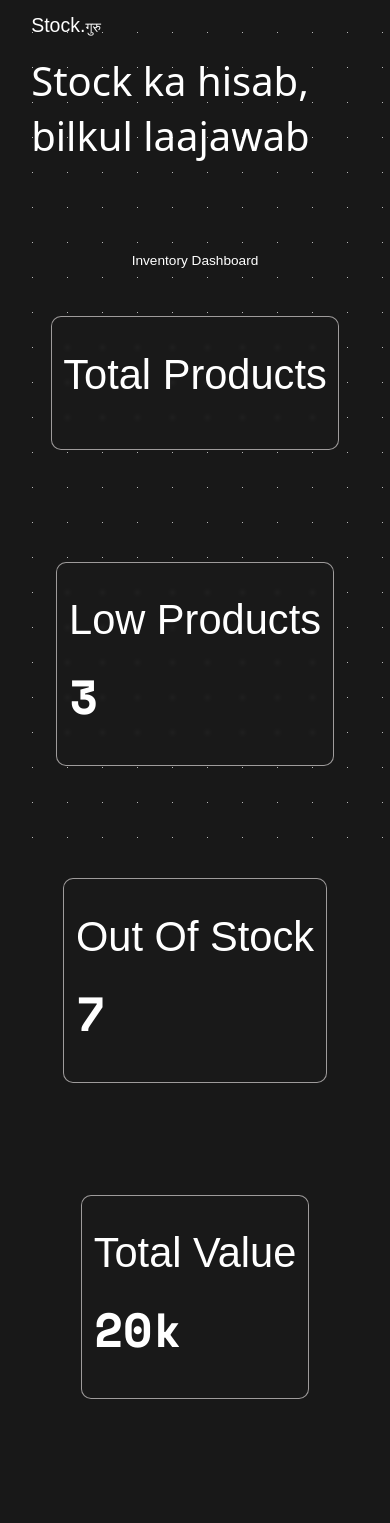
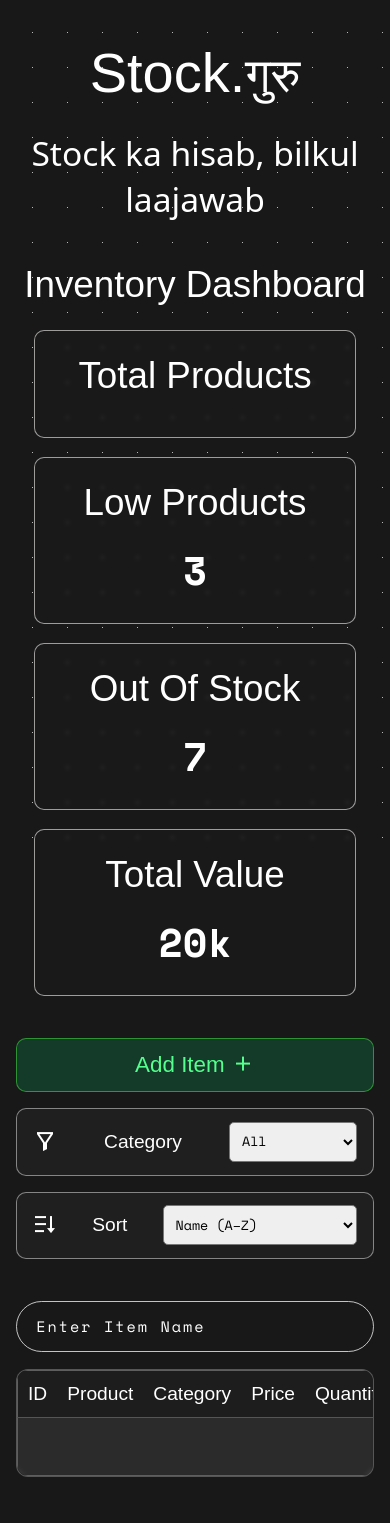
Before and after one commit to suman-das07/stock-guru, a plain HTML site: page index.html in a window 390 px wide. Shown: the top 1523 px of the page. Drawn offline with nearby package versions, Linux system fonts and the light colour scheme; a web font is replaced by a local one.

Commit message:
added code for responsiveness.

```diff
--- a/style.css
+++ b/style.css
@@ -532,3 +532,188 @@ body>header .project-name h3 {
   background: rgba(214, 8, 8, 0.9);
   color: white;
 }
+
+@media screen and (max-width: 600px) {
+
+  /* Header adjustments */
+  body>header {
+    height: auto;
+    flex-direction: column;
+    align-items: center;
+    text-align: center;
+    padding: 2rem 1rem 1rem 1rem;
+    gap: 1.5rem;
+  }
+
+  body>header .project-name {
+    align-items: center;
+    gap: 0.5rem;
+  }
+
+  body>header .project-name h2 {
+    font-size: 3.5rem;
+  }
+
+  body>header .project-name span {
+    font-size: 3rem;
+  }
+
+  body>header .project-name h3 {
+    font-size: 2.1rem;
+    margin-top: 2vh;
+  }
+
+  /* Dashboard Cards stacked in column */
+  .dashboardCard {
+    margin-top: 3vh;
+    padding: 0 1rem;
+    gap: 1.5rem;
+  }
+
+  .dashboardCard h4 {
+    font-size: 2.3rem;
+    text-align: center;
+  }
+
+  .dashboardCard .dash_cards {
+    flex-direction: column;
+    width: 100%;
+    gap: 1.2rem;
+  }
+
+  .dashboardCard .card1,
+  .dashboardCard .card2,
+  .dashboardCard .card3,
+  .dashboardCard .card4 {
+    width: 90%;
+    align-items: center;
+    text-align: center;
+    padding: 1.5rem 1rem;
+  }
+
+  .dashboardCard h3 {
+    font-size: 2.3rem;
+  }
+
+  .dashboardCard h2 {
+    font-size: 2.5rem;
+  }
+
+  /* Search Bar */
+  .search-bar {
+    height: auto;
+    margin-top: 3vh;
+    padding: 0 1rem;
+  }
+
+  .search-bar input {
+    padding: 0.8rem 1.2rem;
+    font-size: 1rem;
+  }
+
+  .search-bar ::placeholder {
+    font-size: 0.95rem;
+  }
+
+  /* Product Navigator controls */
+  .product-navigator {
+    margin-top: 3vh;
+    padding: 1rem;
+    flex-direction: column;
+    align-items: stretch;
+    justify-content: center;
+    gap: 1rem;
+  }
+
+  .product-navigator button {
+    width: 100%;
+    padding: 0.8rem 1rem;
+    font-size: 1.4rem;
+    text-align: center;
+  }
+
+  .product-navigator .filter,
+  .product-navigator .sort {
+    width: 100%;
+    justify-content: space-between;
+    padding: 0.8rem 1rem;
+  }
+
+  .product-navigator h4 {
+    font-size: 1.2rem;
+  }
+
+  .product-navigator select {
+    padding: 0.5rem;
+    max-width: 60%;
+  }
+
+  /* Table Section & Horizontal Scrolling */
+  .products-section {
+    padding: 2vh 1rem 5vh 1rem;
+    max-height: none;
+  }
+
+  .table-container {
+    max-height: 50vh;
+    overflow-x: auto;
+    /* Enables horizontal swipe if table is wider than mobile view */
+  }
+
+  .products-table th {
+    font-size: 1.2rem;
+    padding: 12px 10px;
+  }
+
+  .products-table td {
+    font-size: 0.85rem;
+    padding: 12px 10px;
+    white-space: nowrap;
+    /* Prevents text from awkwardly squeezing */
+  }
+
+  .edit-btn,
+  .delete-btn {
+    padding: 0.4rem 0.6rem;
+    font-size: 0.85rem;
+  }
+
+  /* Form Container */
+  .form-container {
+    padding: 3vh 1rem;
+    min-height: auto;
+  }
+
+  .form-container h1 {
+    font-size: 2rem;
+    margin-bottom: 1.5rem;
+    text-align: center;
+  }
+
+  #productForm {
+    padding: 1.5rem 1rem;
+    gap: 1.2rem;
+  }
+
+  .input-group label {
+    font-size: 1.3rem;
+  }
+
+  .input-group input,
+  .input-group select {
+    padding: 0.8rem;
+    font-size: 0.95rem;
+  }
+
+  .form-actions {
+    flex-direction: column;
+    width: 100%;
+    gap: 0.8rem;
+  }
+
+  .form-actions button {
+    width: 100%;
+    padding: 0.8rem;
+    font-size: 1.3rem;
+  }
+}
```
